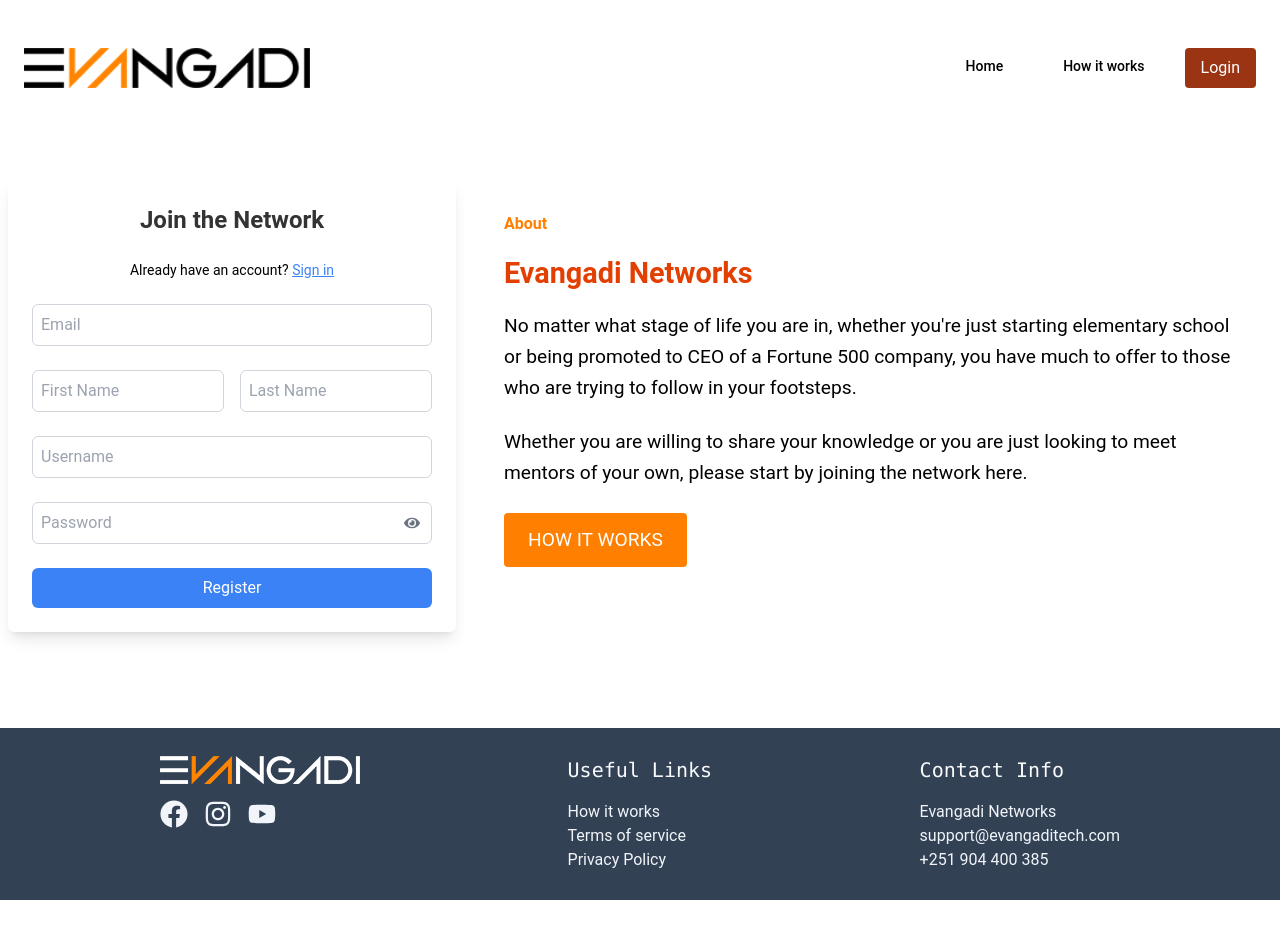
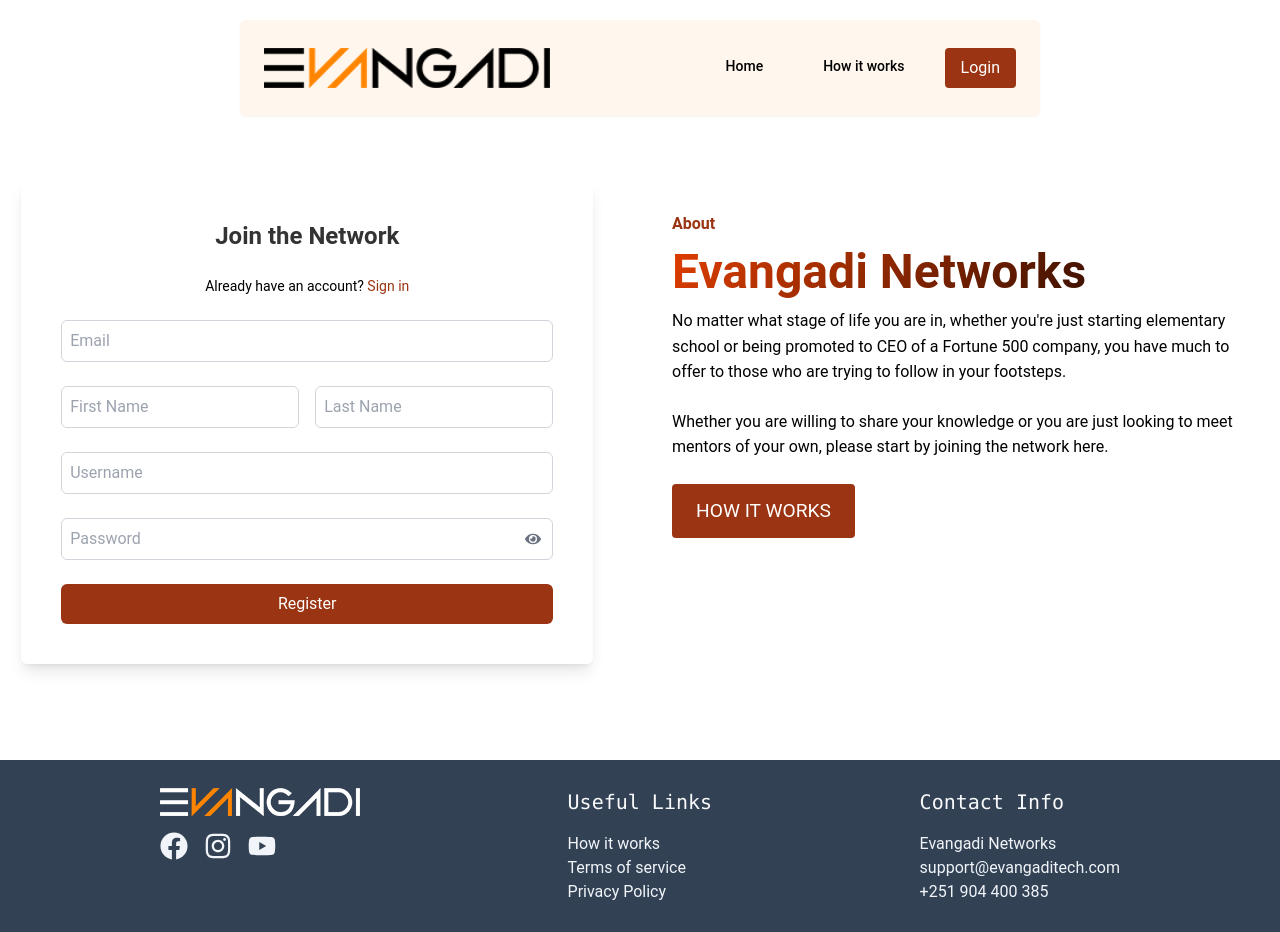
Before and after one commit to LidoHon/Evangadi-Forum-G2, a React (Vite) app in the folder Client/: page /register in a window 1280 px wide. Before the commit the page ends 900 px from the top, so only its background shows below. Built offline with nearby package versions, Linux system fonts and the light colour scheme; no server answers.

Commit message:
delete: state for delete answer and register page responsiveness

```diff
--- a/Client/src/components/AboutPage/AboutPage.jsx
+++ b/Client/src/components/AboutPage/AboutPage.jsx
@@ -10,8 +10,8 @@
 	};
 
 	return (
-		<div className={styles.container}>
-			<h1 className={styles.title}>About</h1>
+    <div className={`${styles.container}`}>
+      <h1 className="text-orange-800 font-semibold">About</h1>
       <h2 className={styles.subtitle}>Evangadi Networks</h2>
       <p className={styles.paragraph}>
         No matter what stage of life you are in, whether you're just starting
@@ -22,7 +22,7 @@
         Whether you are willing to share your knowledge or you are just looking
         to meet mentors of your own, please start by joining the network here.
       </p>
-			<button onClick={handleHowItWorks} className={styles.button}>
+      <button onClick={handleHowItWorks} className={`${styles.button} bg-orange-800 hover:bg-orange-700`}>
         HOW IT WORKS
       </button>
     </div>
--- a/Client/src/components/AboutPage/AboutPage.module.css
+++ b/Client/src/components/AboutPage/AboutPage.module.css
@@ -1,6 +1,12 @@
+@media (max-width: 800px) {
+  .container {
+    display: none;
+  }
+}
+
 .container {
-  max-width: 800px;
-  margin: 0 auto;
+  max-width: 50%;
+  margin-left:2%;
   padding: 2rem;
 }
 
@@ -12,14 +18,18 @@
 }
 
 .subtitle {
-  font-size: 1.8rem;
-  font-weight: bold;
-  margin-bottom: 1rem;
-  color: #e33f00;
+  font-size: 3rem;
+  font-weight: 700;
+      -webkit-background-clip: text;
+    -webkit-text-fill-color: transparent;
+    position: relative;
+    z-index: 1;
+    background-image: linear-gradient(310deg, #000000, #e33f00);
+
 }
 
 .paragraph {
-  font-size: 1.2rem;
+  font-size: 1rem;
   line-height: 1.6;
   margin-bottom: 1.5rem;
 }
@@ -34,7 +44,3 @@
   cursor: pointer;
   transition: background-color 0.3s ease;
 }
-
-.button:hover {
-  background-color: #e67300;
-}
--- a/Client/src/components/Register.jsx
+++ b/Client/src/components/Register.jsx
@@ -57,14 +57,14 @@
 
 	return (
     <form
-			className="w-full max-w-md mx-auto p-6 bg-white shadow-lg rounded-md space-y-6"
+      class="mx-auto bg-white shadow-lg rounded-md p-10 space-y-6"
       onSubmit={handleSubmit}
     >
       <h2 className="text-2xl font-bold text-center mb-4">Join the Network</h2>
       <p className="text-sm text-center mb-6">
-				Already have an account?{' '}
+        Already have an account?{" "}
         <Link to="/login">
-					<span className="text-blue-500 underline hover:text-blue-700">
+          <span className="text-orange-800 no-underline hover:text-orange-700 hover:underline">
             Sign in
           </span>
         </Link>
@@ -79,7 +79,7 @@
           name="email"
           placeholder="Email"
           className={`w-full p-2 border ${
-						errors.email ? 'border-red-500' : 'border-gray-300'
+            errors.email ? "border-red-500" : "border-gray-300"
           } rounded-md`}
         />
         {errors.email && (
@@ -94,7 +94,7 @@
             name="firstname"
             placeholder="First Name"
             className={`w-full p-2 border ${
-							errors.firstname ? 'border-red-500' : 'border-gray-300'
+              errors.firstname ? "border-red-500" : "border-gray-300"
             } rounded-md`}
           />
           {errors.firstname && (
@@ -108,7 +108,7 @@
             name="lastname"
             placeholder="Last Name"
             className={`w-full p-2 border ${
-							errors.lastname ? 'border-red-500' : 'border-gray-300'
+              errors.lastname ? "border-red-500" : "border-gray-300"
             } rounded-md`}
           />
           {errors.lastname && (
@@ -123,7 +123,7 @@
           name="username"
           placeholder="Username"
           className={`w-full p-2 border ${
-						errors.username ? 'border-red-500' : 'border-gray-300'
+            errors.username ? "border-red-500" : "border-gray-300"
           } rounded-md`}
         />
         {errors.username && (
@@ -133,11 +133,11 @@
       <div className="relative mb-4">
         <input
           ref={passwordDom}
-					type={showPassword ? 'text' : 'password'}
+          type={showPassword ? "text" : "password"}
           name="password"
           placeholder="Password"
           className={`w-full p-2 border ${
-						errors.password ? 'border-red-500' : 'border-gray-300'
+            errors.password ? "border-red-500" : "border-gray-300"
           } rounded-md`}
         />
         <div
@@ -156,7 +156,7 @@
       </div>
       <button
         type="submit"
-				className="w-full p-2 bg-blue-500 text-white rounded-md hover:bg-blue-700"
+        className="w-full p-2 bg-orange-800 text-white rounded-md hover:bg-orange-700"
       >
         Register
       </button>
--- a/Client/src/components/header.module.css
+++ b/Client/src/components/header.module.css
@@ -18,3 +18,35 @@
     height: 100vh;
     margin-top: -3%;
 }
+.header {
+  background-color: #fff7ed; /* Orange-50 */
+  border-radius: 0.375rem; /* rounded */
+  box-shadow: 0 1px 2px rgba(0, 0, 0, 0.05); /* shadow-sm */
+}
+
+.logo img {
+  height: 40px;
+}
+
+@media (min-width: 768px) {
+  .header {
+    margin: 0 10rem; /* mx-40 */
+  }
+
+  .navlinks {
+    display: flex;
+    justify-content: space-around;
+    padding-top: 0.75rem; /* pt-3 */
+    gap: 2.5rem; /* space-x-10 */
+  }
+
+  .mobileMenu {
+    display: none;
+  }
+}
+
+@media (min-width: 1024px) {
+  .header {
+    margin: 0 15rem; /* lg:mx-60 */
+  }
+}
--- a/Client/src/pages/RegisterPage.jsx
+++ b/Client/src/pages/RegisterPage.jsx
@@ -4,7 +4,7 @@
 import AboutPage from '../components/AboutPage/AboutPage';
 const RegisterPage = () => {
 	return (
-		<div className="flex flex-row">
+		<div className="flex mx-auto">
 			<Register />
 			{/* <Paragraph /> */}
 			<AboutPage />
--- a/Client/src/pages/answer_Questions/AnswerUI.jsx
+++ b/Client/src/pages/answer_Questions/AnswerUI.jsx
@@ -58,7 +58,7 @@
 		};
 
 		fetchAnswers();
-	}, [questionid]);
+	}, [questionid,answers]);
 
 	useEffect(() => {
 		const fetchQuestionDetails = async () => {
```
Lines whose indentation alone changed are shown as unchanged.
